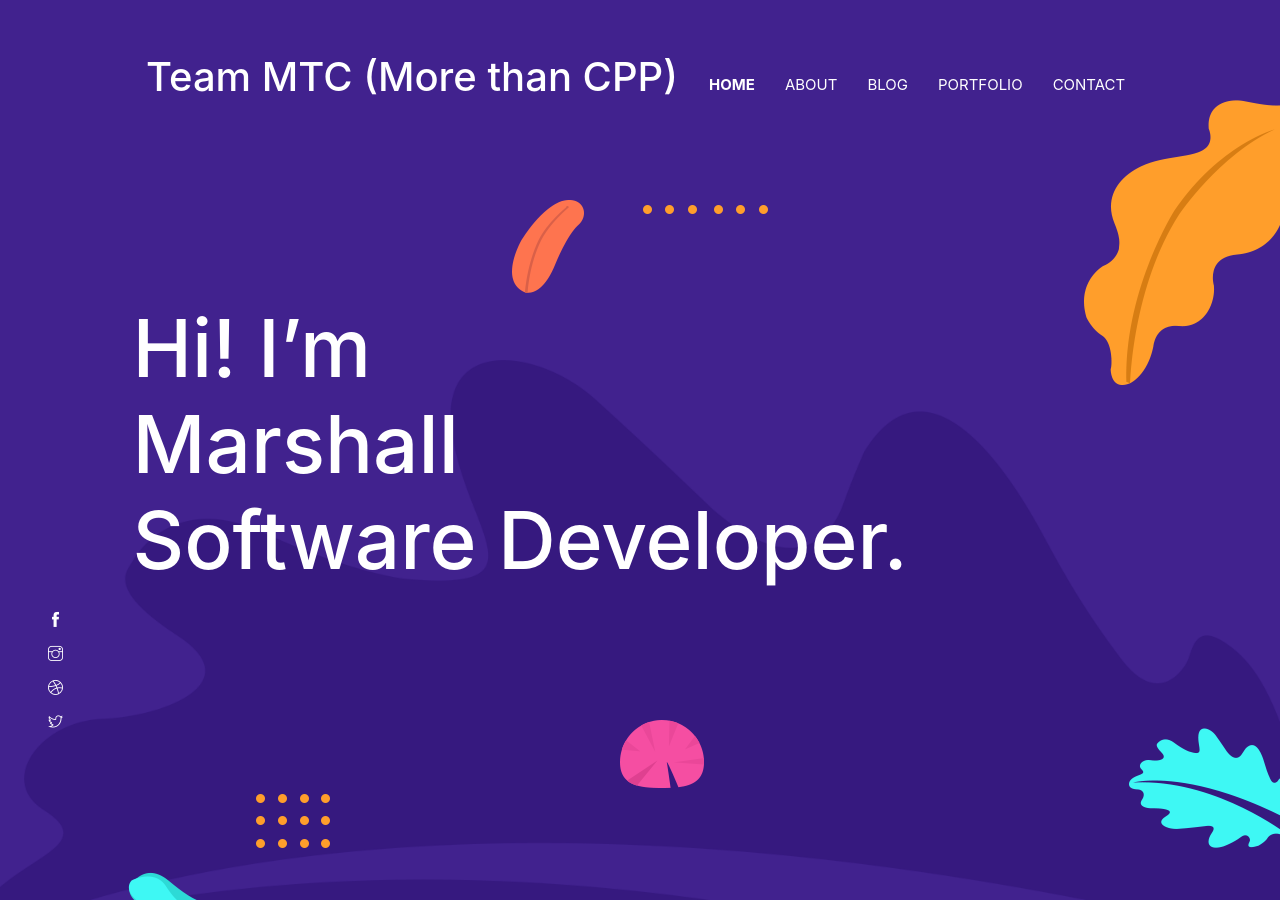
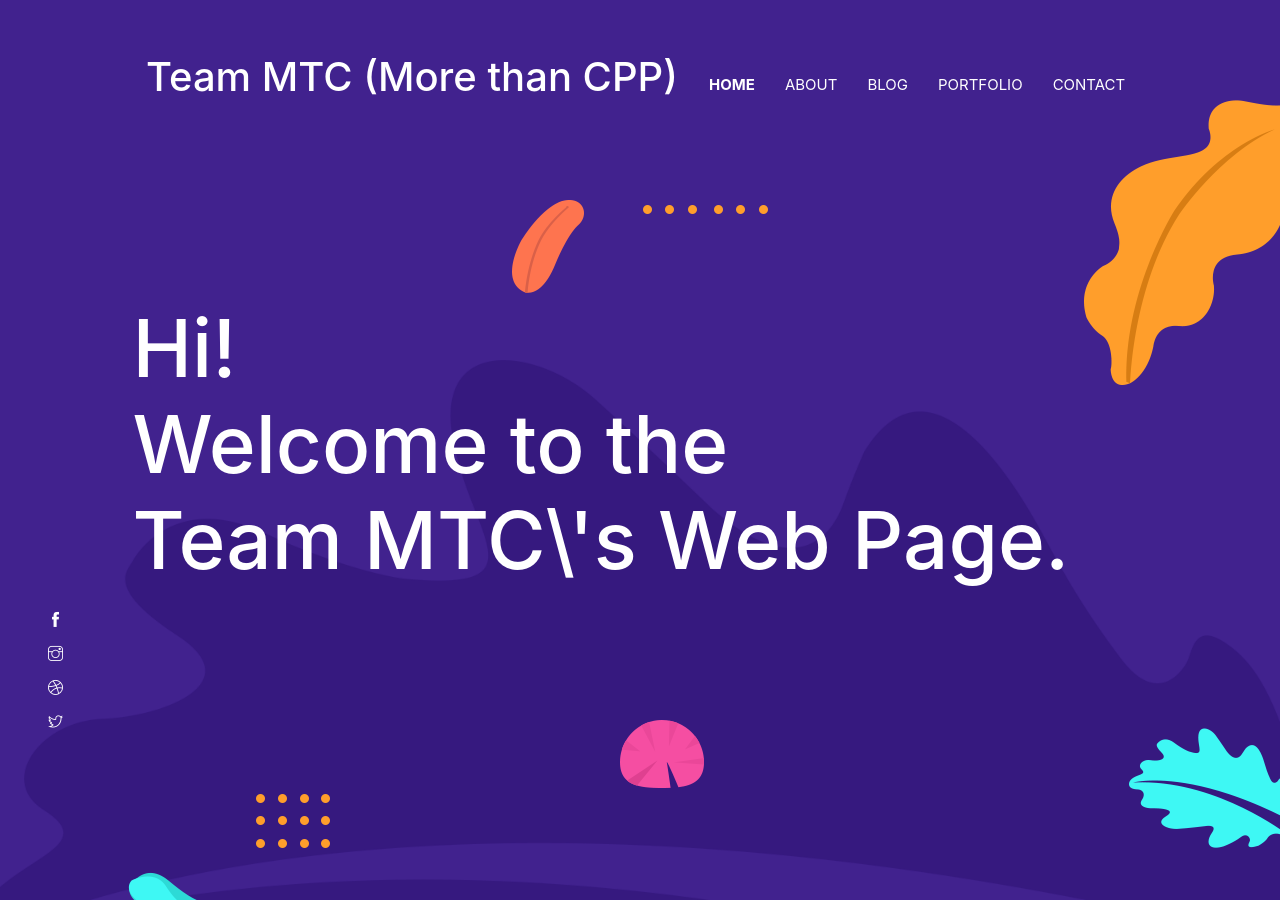
Before and after one commit to teammtc/teammtc.github.io, a Jekyll site: the page built from index.html, in a window 1280 px wide and 900 px high. Built offline with Jekyll 4.4.1, drawn with Linux system fonts in a browser that asks for light colours; some web fonts are replaced.

Commit message:
blogging

```diff
--- a/_data/settings.yml
+++ b/_data/settings.yml
@@ -34,7 +34,7 @@ disqus-identifier: # Add your shortname for Disqus Comment. For example mr-brown
 # Hero Section
 
 hero:
-  hero-title: Hi! I’m <br> Marshall <br> Software Developer.
+  hero-title: Hi! <br> Welcome to the <br> Team MTC\'s Web Page.
 
 social:
   - { icon: "ti-facebook", link: "#" }
```
